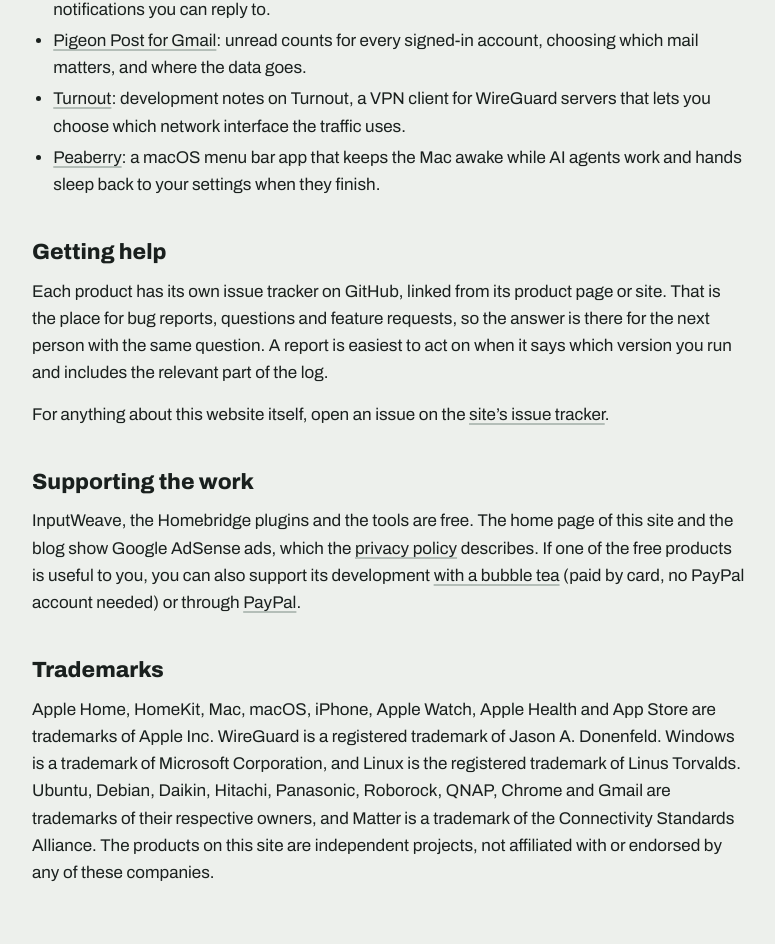
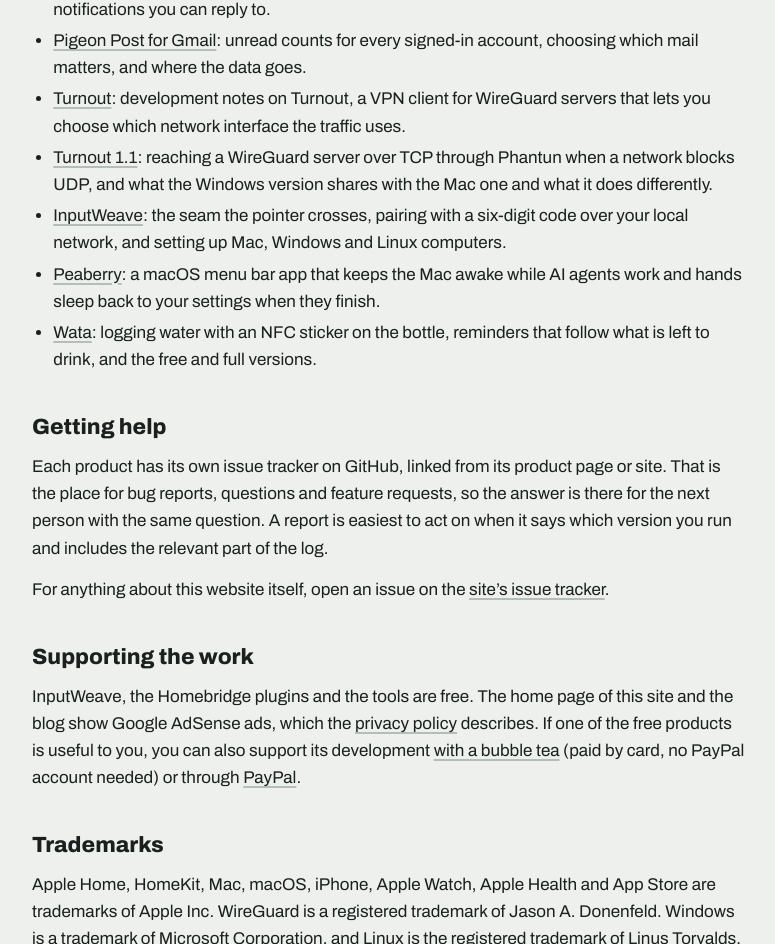
Before and after one commit to tasict/tasict, a plain HTML site: page about.html in a window 1280 px wide. Shown: the part 2275-3219 px from the top of the page, without its empty margins (36-811 px from the left). Drawn offline with Linux system fonts and the light colour scheme.

Commit message:
List the Turnout 1.1, InputWeave and Wata articles on the about page
- about.html links the new blog articles: Turnout 1.1 (TCP through
  Phantun and the Windows version), InputWeave and Wata
- sitemap.xml dates the about page today

```diff
--- a/about.html
+++ b/about.html
@@ -76,7 +76,10 @@
     <li><a href="https://blog.ctsite.cc/2026/10/download-center.html">Download Center</a>: links, torrents and magnet links in one queue on the NAS, and notifications you can reply to.</li>
     <li><a href="https://blog.ctsite.cc/2026/10/pigeon-post-gmail.html">Pigeon Post for Gmail</a>: unread counts for every signed-in account, choosing which mail matters, and where the data goes.</li>
     <li><a href="https://blog.ctsite.cc/2026/10/turnout.html">Turnout</a>: development notes on Turnout, a VPN client for WireGuard servers that lets you choose which network interface the traffic uses.</li>
+    <li><a href="https://blog.ctsite.cc/2026/11/turnout-windows.html">Turnout 1.1</a>: reaching a WireGuard server over TCP through Phantun when a network blocks UDP, and what the Windows version shares with the Mac one and what it does differently.</li>
+    <li><a href="https://blog.ctsite.cc/2026/11/inputweave.html">InputWeave</a>: the seam the pointer crosses, pairing with a six-digit code over your local network, and setting up Mac, Windows and Linux computers.</li>
     <li><a href="https://blog.ctsite.cc/2026/10/peaberry.html">Peaberry</a>: a macOS menu bar app that keeps the Mac awake while AI agents work and hands sleep back to your settings when they finish.</li>
+    <li><a href="https://blog.ctsite.cc/2026/11/wata.html">Wata</a>: logging water with an NFC sticker on the bottle, reminders that follow what is left to drink, and the free and full versions.</li>
   </ul>
 
   <h2>Getting help</h2>
--- a/sitemap.xml
+++ b/sitemap.xml
@@ -10,6 +10,6 @@
   </url>
   <url>
     <loc>https://www.ctsite.cc/about.html</loc>
-    <lastmod>2026-11-06</lastmod>
+    <lastmod>2026-11-07</lastmod>
   </url>
 </urlset>
```
